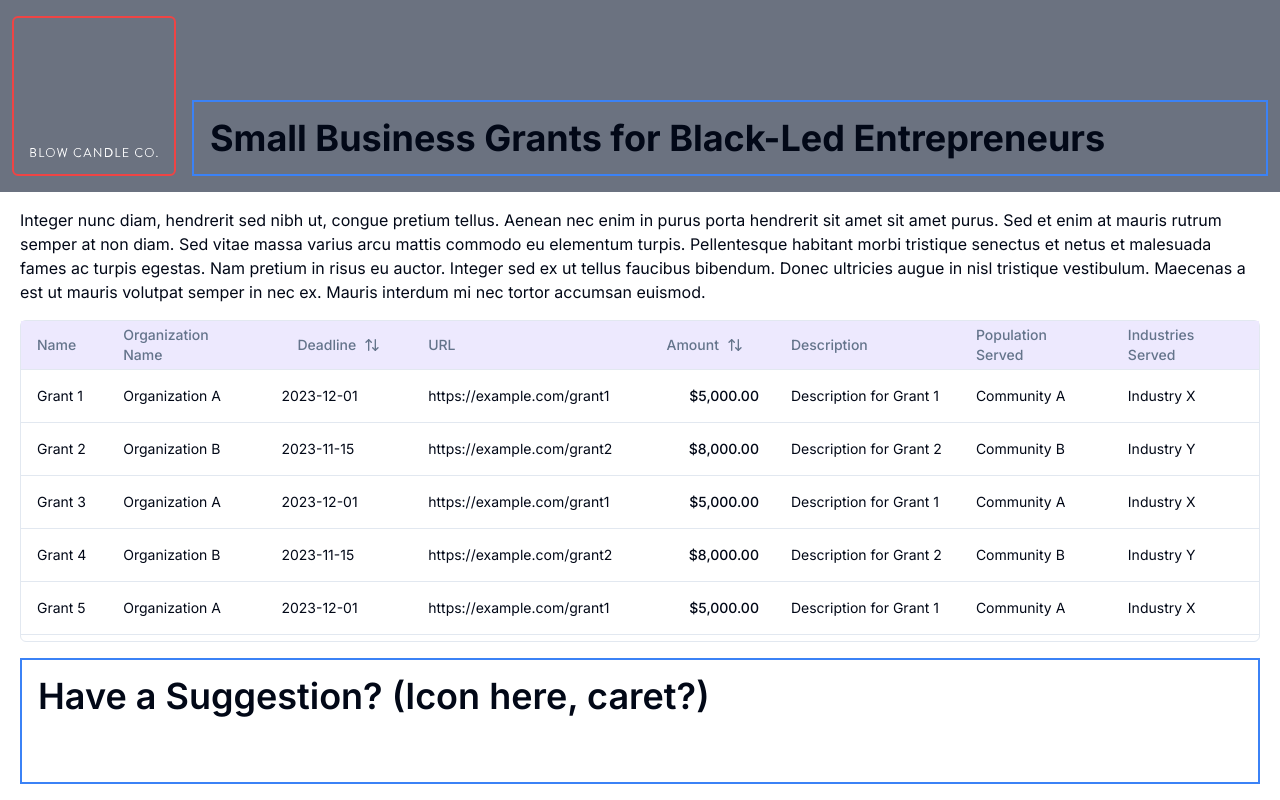
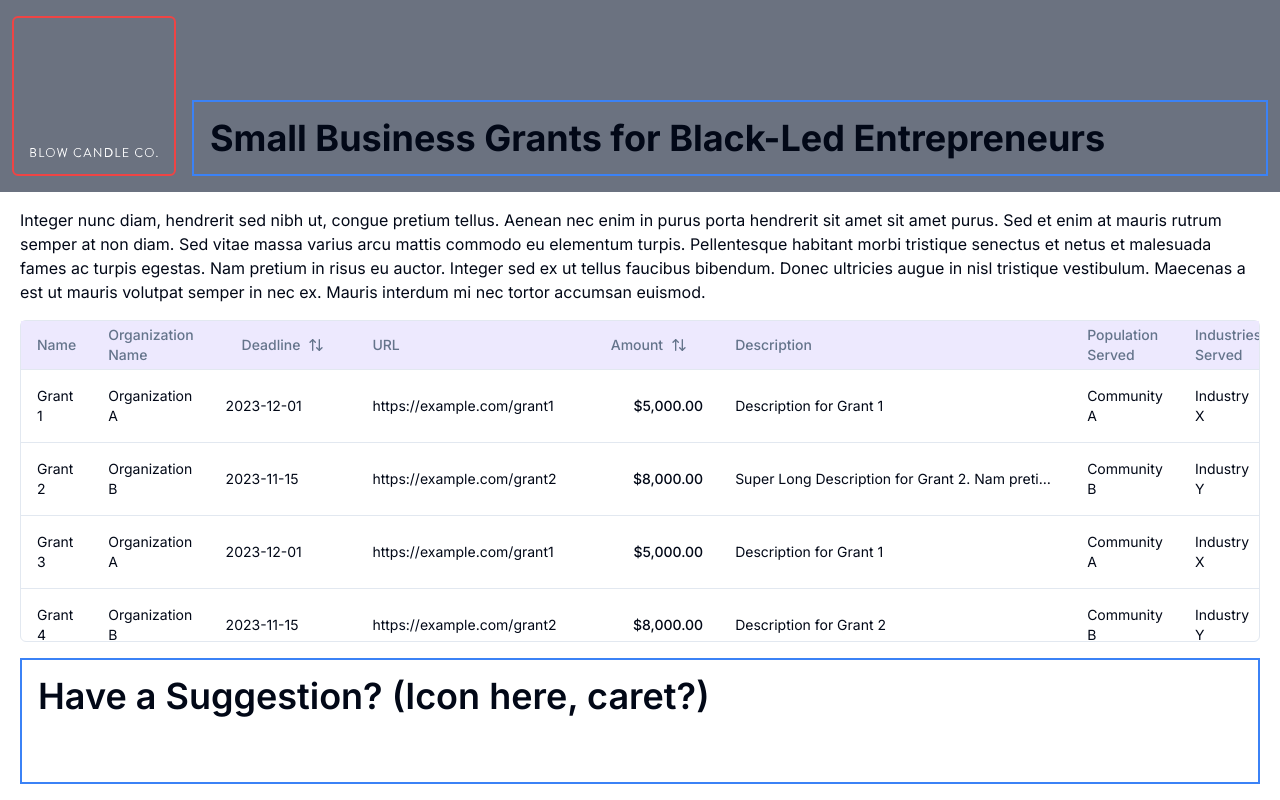
Before and after one commit to t-murch/little-good-grants, a Next.js app: page /home in a window 1280 px wide. Built offline with nearby package versions, Linux system fonts and the light colour scheme.

Commit message:
GRANTS-07: Fixed height of rows, so long descriptions dont stretch the row.

```diff
--- a/src/app/grants/columns.tsx
+++ b/src/app/grants/columns.tsx
@@ -52,6 +52,7 @@ export const columns: ColumnDef<Grant>[] = [
   {
     accessorKey: "description",
     header: "Description",
+    cell: ({ row }) => <div className="max-w-xs overflow-hidden overflow-ellipsis whitespace-nowrap">{row.getValue("description")}</div>,
   },
   {
     accessorKey: "popServed",
@@ -63,7 +64,6 @@ export const columns: ColumnDef<Grant>[] = [
   },
 ];
 
-// type AccessorKey = typeof columns['accessorKey'];
 export const mobileDefaultColumnIDs = ["name", "deadline", "url", "amount"];
 export const mobileDefaultColumns = mobileDefaultColumnIDs.reduce((acc: Record<string, boolean>, item) => {
   acc[item] = false;
--- a/src/app/grants/data-table.tsx
+++ b/src/app/grants/data-table.tsx
@@ -56,11 +56,6 @@ export function DataTable<TData, TValue>({ columns: columnsProps, data: dataProp
             {table
               .getAllColumns()
               .filter((column) => column.getCanHide())
-              // .map((column) => {
-              //   if (!mobileDefaultColumnIDs.includes(column.id)) column.toggleVisibility(false);
-              //   else column.toggleVisibility(true);
-              //   return column;
-              // })
               .map((column) => {
                 // This is a mobile-only feature of the table and we want to
                 // Mount the shortened Table with a limited set of options.
--- a/src/app/ui/testing/grantlist.ts
+++ b/src/app/ui/testing/grantlist.ts
@@ -22,7 +22,8 @@ export const testData: Grant[] = [
     deadline: "2023-11-15",
     url: "https://example.com/grant2",
     amount: 8000,
-    description: "Description for Grant 2",
+    description:
+      "Super Long Description for Grant 2. Nam pretium in risus eu auctor. Integer sed ex ut tellus faucibus bibendum. Donec ultricies augue in nisl tristique vestibulum. Maecenas a est ut mauris volutpat semper in nec ex. Mauris interdum mi nec tortor accumsan euismod.",
     popServed: "Community B",
     indServed: "Industry Y",
     dateAdded: "2023-10-15T12:30:00Z",
```
